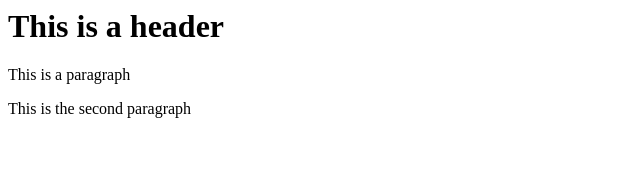
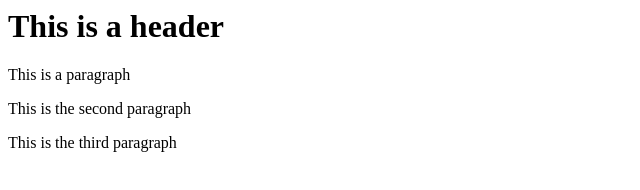
Before and after one commit to atwebmaster91/git-test, a website: page index.html in a window 1280 px wide. Shown: the whole page, without its empty margins (0-640 px from the left). Drawn offline with Linux system fonts and the light colour scheme.

Commit message:
4 commit

```diff
--- a/index.html
+++ b/index.html
@@ -6,5 +6,6 @@
         <h1>This is a header</h1>
         <p>This is a paragraph</p>
         <p>This is the second paragraph</p>
+        <p>This is the third paragraph</p>
     </body>
 </html>
```
Also changed, not shown: package.json (added, +24 -0 lines), 2 other files.
